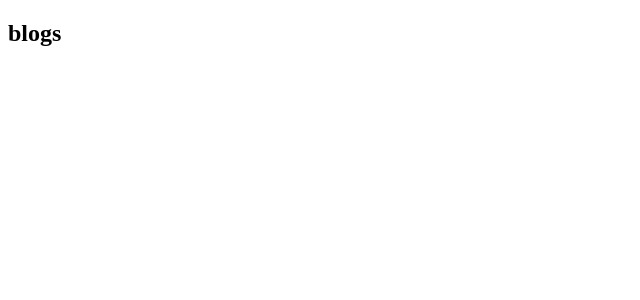
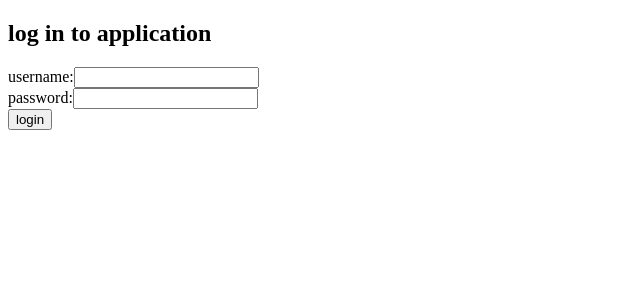
Before and after one commit to martinwilchesdev/full_stack_open_blogs_frontend, a React (Vite) app: page / in a window 1280 px wide. Shown: the top 300 px of the page, without its empty margins (0-640 px from the left). Built offline with nearby package versions, Linux system fonts and the light colour scheme.

Commit message:
Formulario de inicio de sesion y uso del localStorage para persistir el inicio de sesion del usuario

```diff
--- a/src/App.jsx
+++ b/src/App.jsx
@@ -1,22 +1,80 @@
 import { useState, useEffect } from 'react'
+
+// componentes
+import NotificationMessage from './components/NotificationMessage'
+import Login from './components/Login'
 import Blog from './components/Blog'
+
+// servicios
+import loginService from './services/login.js'
 import blogService from './services/blogs'
 
 const App = () => {
+    // lista de blogs
     const [blogs, setBlogs] = useState([])
 
+    // credenciales de acceso y validacion de usuario autenticado
+    const [username, setUsername] = useState('')
+    const [password, setPassword] = useState('')
+    const [user, setUser] = useState(null)
+
     useEffect(() => {
-        // blogService.getAll().then((blogs) => setBlogs(blogs))
+        const loggedUserJSON = localStorage.getItem('loggedUserBlogsApp')
+        if (loggedUserJSON) {
+            const loggedUser = JSON.parse(loggedUserJSON)
+            setUser(loggedUser)
+        }
     }, [])
 
+    useEffect(() => {
+        if (user) blogService.getAll().then((blogs) => setBlogs(blogs))
+    }, [user])
+
+    const handleLogin = async(e) => {
+        e.preventDefault()
+
+        try {
+            const user = await loginService.login(username, password)
+            localStorage.setItem('loggedUserBlogsApp', JSON.stringify(user))
+
+            setUser(user)
+            setUsername('')
+            setPassword('')
+        } catch(error) {
+            console.log('Wrong Credentials')
+        }
+    }
+
+    const handleLogOut = () => {
+        localStorage.removeItem('loggedUserBlogsApp')
+        setUser(null)
+    }
+
+    if (user) {
         return (
             <div>
                 <h2>blogs</h2>
+                <div>
+                    <span>{user.name} logged in</span>
+                    <button onClick={handleLogOut}>logout</button>
+                </div>
+                <br />
                 {blogs.map((blog) => (
                     <Blog key={blog.id} blog={blog} />
                 ))}
             </div>
         )
+    } else {
+        return(
+            <Login
+                onHandleUsername={setUsername}
+                onHandlePassword={setPassword}
+                onHandleLogin={handleLogin}
+                username={username}
+                password={password}
+            />
+        )
+    }
 }
 
 export default App
--- a/src/components/Login.jsx
+++ b/src/components/Login.jsx
@@ -0,0 +1,23 @@
+const Login = (props) => {
+    const handleUsername = ({ target }) => props.onHandleUsername(target.value)
+    const handlePassword = ({ target }) => props.onHandlePassword(target.value)
+
+    return(
+        <div>
+            <h2>log in to application</h2>
+            <form onSubmit={props.onHandleLogin}>
+                <div>
+                    <label>username:</label>
+                    <input onChange={handleUsername} value={props.username} />
+                </div>
+                <div>
+                    <label>password:</label>
+                    <input onChange={handlePassword} value={props.password} type="password" />
+                </div>
+                <button type="submit">login</button>
+            </form>
+        </div>
+    )
+}
+
+export default Login
--- /dev/null
+++ b/src/components/NotificationMessage.jsx
@@ -0,0 +1,9 @@
+const NotificationMessage = () => {
+    return(
+        <div>
+            Notification
+        </div>
+    )
+}
+
+export default NotificationMessage
--- /dev/null
+++ b/src/helpers/token_helper.js
@@ -0,0 +1,14 @@
+const authToken = () => {
+    const loggedUserJSON = localStorage.getItem('loggedUserBlogsApp')
+    const token = loggedUserJSON
+        ? JSON.parse(loggedUserJSON)?.token
+        : null
+
+    return {
+        headers: {
+            Authorization: token || null
+        }
+    }
+}
+
+export default { authToken }
--- a/src/services/blogs.js
+++ b/src/services/blogs.js
@@ -1,9 +1,15 @@
 import axios from 'axios'
+
+// helpers
+import tokenHelper from '../helpers/token_helper'
+
 const baseUrl = '/api/blogs'
 
-const getAll = () => {
-  const request = axios.get(baseUrl)
-  return request.then(response => response.data)
+const getAll = async() => {
+  const config = tokenHelper.authToken()
+  const response = await axios.get(baseUrl, config)
+
+  return response.data
 }
 
 export default { getAll }
--- /dev/null
+++ b/src/services/login.js
@@ -0,0 +1,11 @@
+import axios from 'axios'
+
+const baseurl = '/api/login'
+
+const login = async(username, password) => {
+    const response = await axios.post(baseurl, { username, password })
+
+    return response.data
+}
+
+export default { login }
```
Lines whose indentation alone changed are shown as unchanged.
